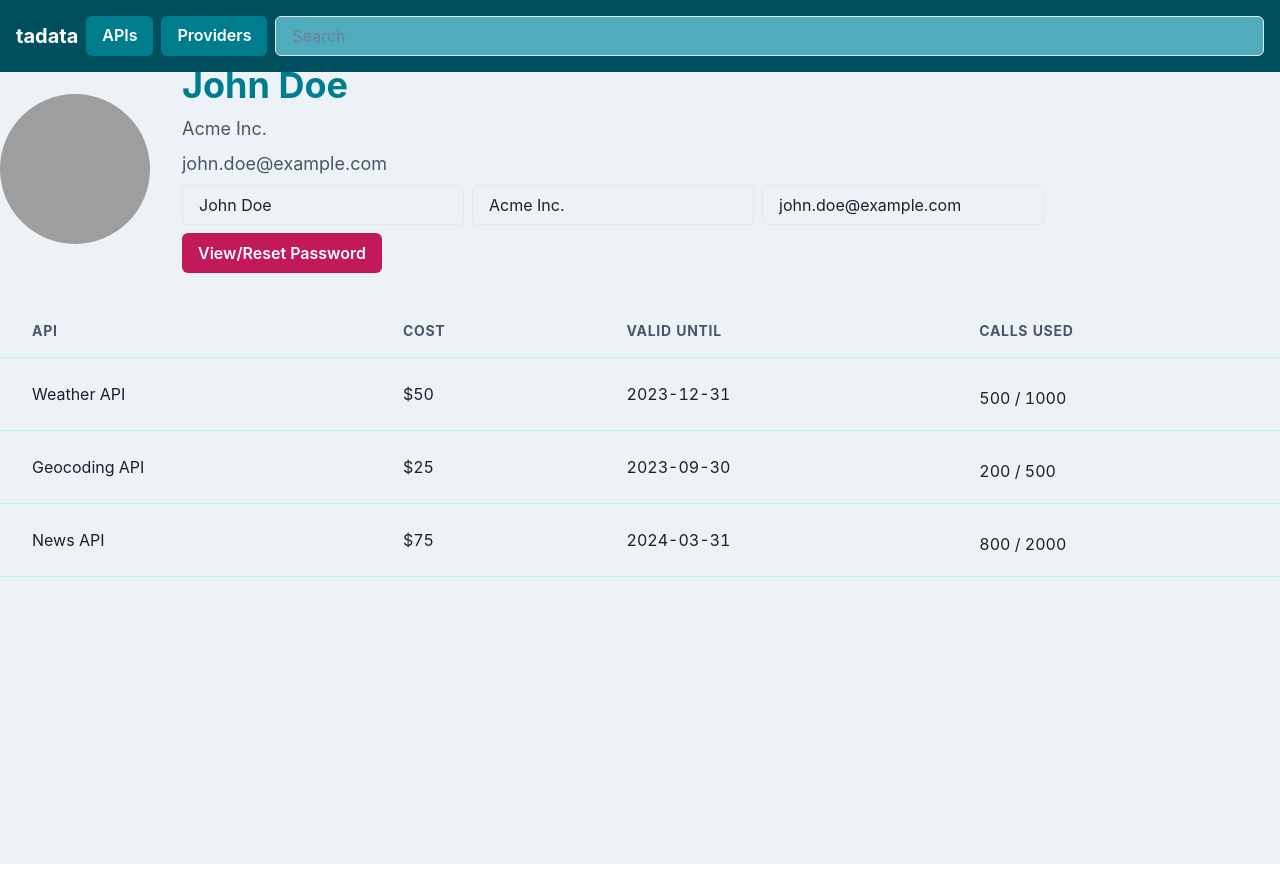
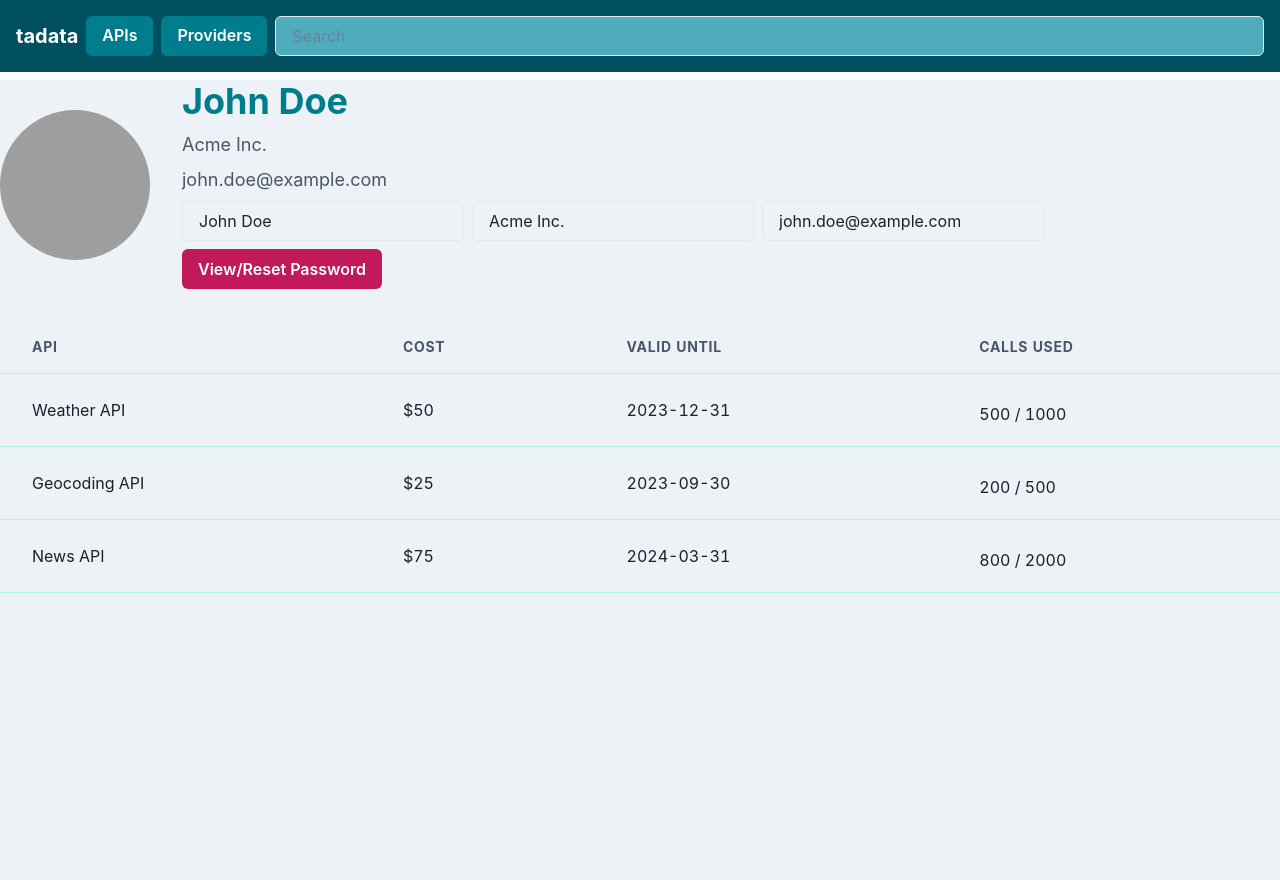
Before and after one commit to GPT-Engineer-App/api-key-manager, a React (Vite) app: page / in a window 1280 px wide. Built offline with nearby package versions, Linux system fonts and the light colour scheme; grey boxes are pictures that could not be loaded.

Commit message:
Increased the margin-top of the main content VStack from 4rem to 5rem to add more space between the banner and the main content.
Prompt: Great! Can you move the content of the main page 1 cm lower, so there is more space between the banner and the main content?

```diff
--- a/src/pages/Index.jsx
+++ b/src/pages/Index.jsx
@@ -35,7 +35,7 @@ const Index = () => {
   return (
     <Box bg="gray.100" minH="100vh">
       <Banner />
-      <VStack spacing={8} align="stretch" mt={16}>
+      <VStack spacing={8} align="stretch" mt={20}>
         <HStack spacing={8} align="center">
           <Image src="https://images.unsplash.com/photo-1489424731084-a5d8b219a5bb?crop=entropy&cs=tinysrgb&fit=max&fm=jpg&ixid=M3w1MDcxMzJ8MHwxfHNlYXJjaHwxfHxlbXBsb3llZSUyMHBvcnRyYWl0fGVufDB8fHx8MTcxMTAxNDk5NXww&ixlib=rb-4.0.3&q=80&w=1080" alt="Profile" boxSize="150px" objectFit="cover" borderRadius="full" />
           <VStack align="start" spacing={2}>
```
